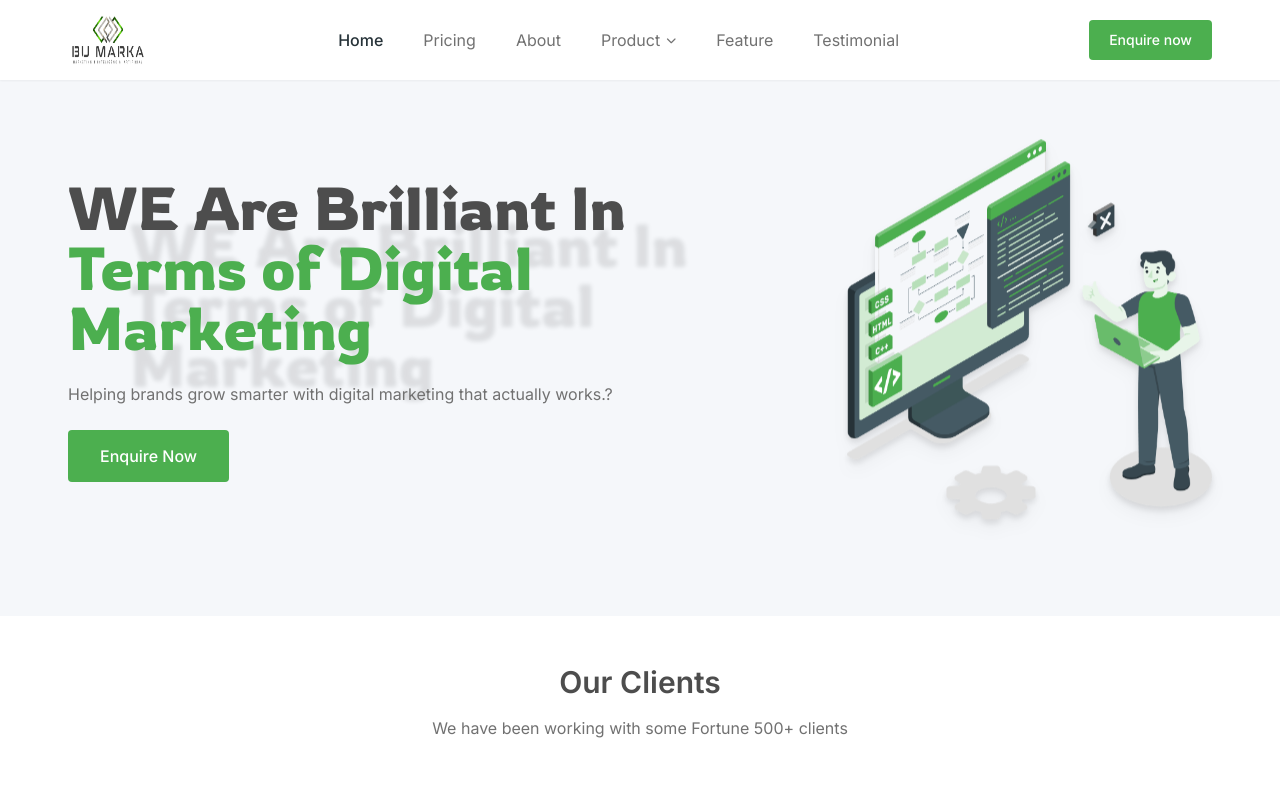
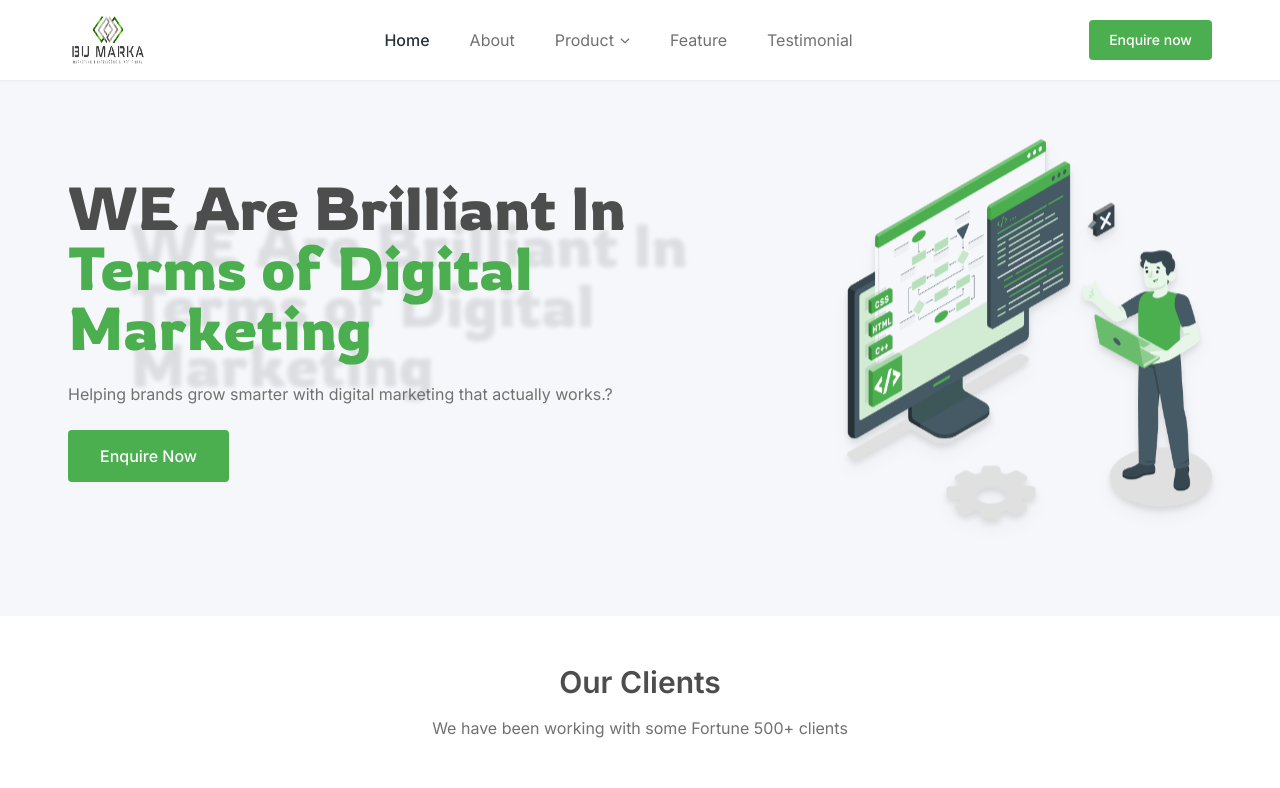
Before and after one commit to radhika-panwar01/BU-marko-Enquiry-react, a React (Vite) app: page /product in a window 1280 px wide. Shown: the top 788 px of the page. Built offline with nearby package versions, Linux system fonts and the light colour scheme.

Commit message:
hide-pricing

```diff
--- a/src/components/Footer.jsx
+++ b/src/components/Footer.jsx
@@ -35,7 +35,6 @@ const Footer = ({ setCurrentPage, setScrollTarget, onOpenInquiry }) => {
     const companyLinks = [
         { l: 'About us', onClick: () => goSection('about') },
         { l: 'Product', onClick: () => goPage('product') },
-        { l: 'Pricing', onClick: () => goPage('pricing') },
         { l: 'Testimonials', onClick: () => goSection('testimonial') },
         { l: 'Contact us', onClick: () => onOpenInquiry && onOpenInquiry() },
     ];
--- a/src/components/Header.jsx
+++ b/src/components/Header.jsx
@@ -43,7 +43,6 @@ const Header = ({ onOpenInquiry, setCurrentPage, setScrollTarget }) => {
 
     const simpleNav = [
         { label: 'Home', onClick: () => goPage('home'), primary: true },
-        { label: 'Pricing', onClick: () => goPage('pricing') },
         { label: 'About', onClick: () => goSection('about') },
         { label: 'Feature', onClick: () => goSection('features') },
         { label: 'Testimonial', onClick: () => goSection('testimonial') },
@@ -68,12 +67,6 @@ const Header = ({ onOpenInquiry, setCurrentPage, setScrollTarget }) => {
                         className="text-brand-secondary font-medium hover:text-brand-primary transition text-sm xl:text-base"
                     >
                         Home
-                    </button>
-                    <button
-                        onClick={() => goPage('pricing')}
-                        className="text-brand-gray font-normal hover:text-brand-primary transition text-sm xl:text-base"
-                    >
-                        Pricing
                     </button>
                     <button
                         onClick={() => goSection('about')}
@@ -177,7 +170,7 @@ const Header = ({ onOpenInquiry, setCurrentPage, setScrollTarget }) => {
                 className={`lg:hidden fixed left-0 right-0 top-16 sm:top-20 bg-white border-t border-gray-100 shadow-xl max-h-[calc(100vh-4rem)] sm:max-h-[calc(100vh-5rem)] overflow-y-auto transition-all duration-300 origin-top ${mobileOpen ? 'opacity-100 translate-y-0' : 'opacity-0 -translate-y-4 pointer-events-none'}`}
             >
                 <nav className="px-5 py-2 flex flex-col divide-y divide-gray-100">
-                    {simpleNav.slice(0, 3).map((item) => (
+                    {simpleNav.slice(0, 2).map((item) => (
                         <button
                             key={item.label}
                             onClick={item.onClick}
@@ -223,7 +216,7 @@ const Header = ({ onOpenInquiry, setCurrentPage, setScrollTarget }) => {
                         </div>
                     </div>
 
-                    {simpleNav.slice(3).map((item) => (
+                    {simpleNav.slice(2).map((item) => (
                         <button
                             key={item.label}
                             onClick={item.onClick}
--- a/src/components/ProductMain.jsx
+++ b/src/components/ProductMain.jsx
@@ -328,12 +328,6 @@ const ProductPage = ({ onOpenInquiry, setCurrentPage }) => {
                         >
                             Request Demo
                         </button>
-                        <button
-                            onClick={() => setCurrentPage && setCurrentPage('pricing')}
-                            className="bg-transparent border border-white/40 text-white px-6 py-3 rounded-xl font-semibold text-md hover:bg-white/10 transition-all duration-300"
-                        >
-                            View Pricing
-                        </button>
                     </div>
                 </div>
             </section>
```
Also changed, not shown: 1 other file (tests, documents, lock files or other folders).
